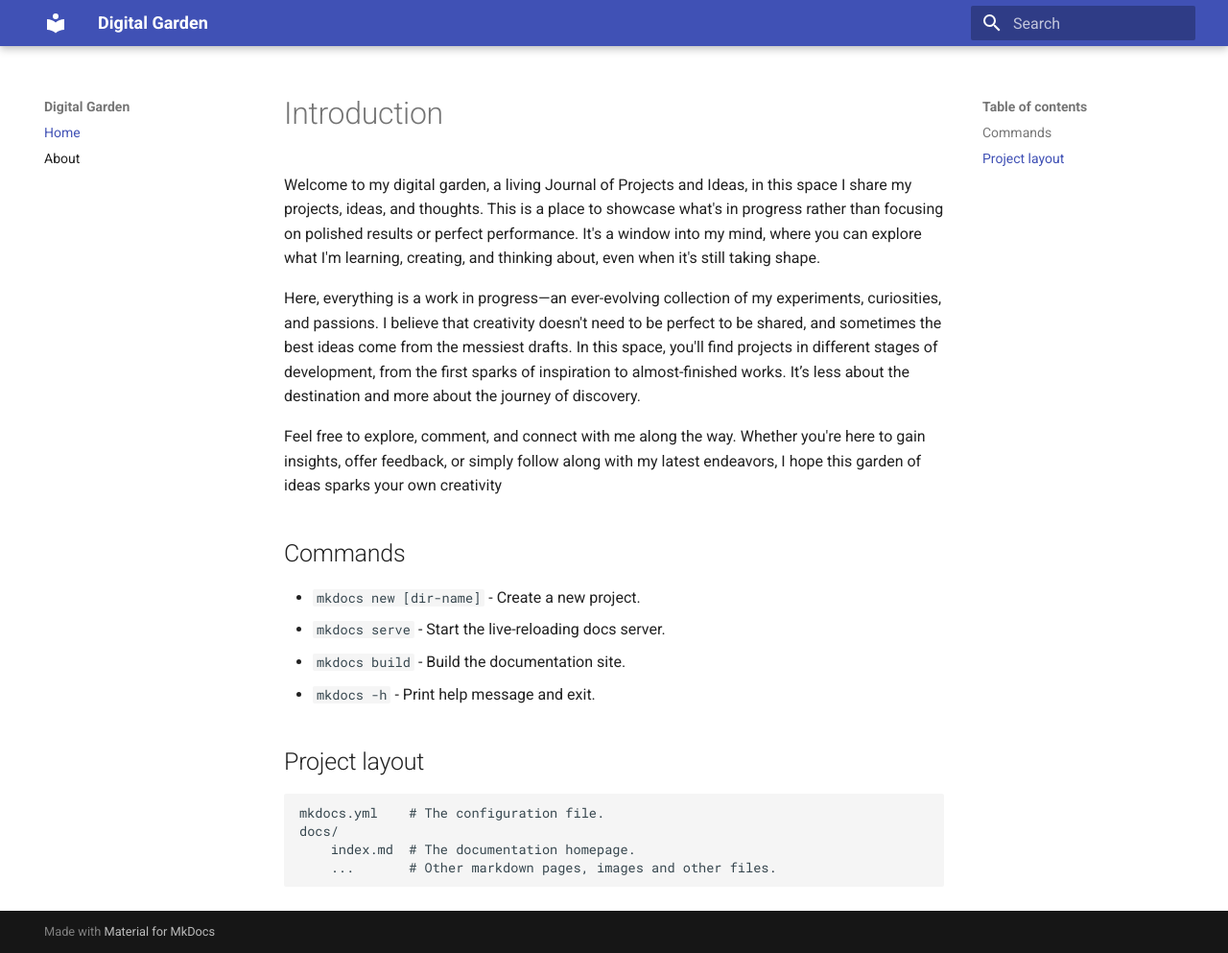
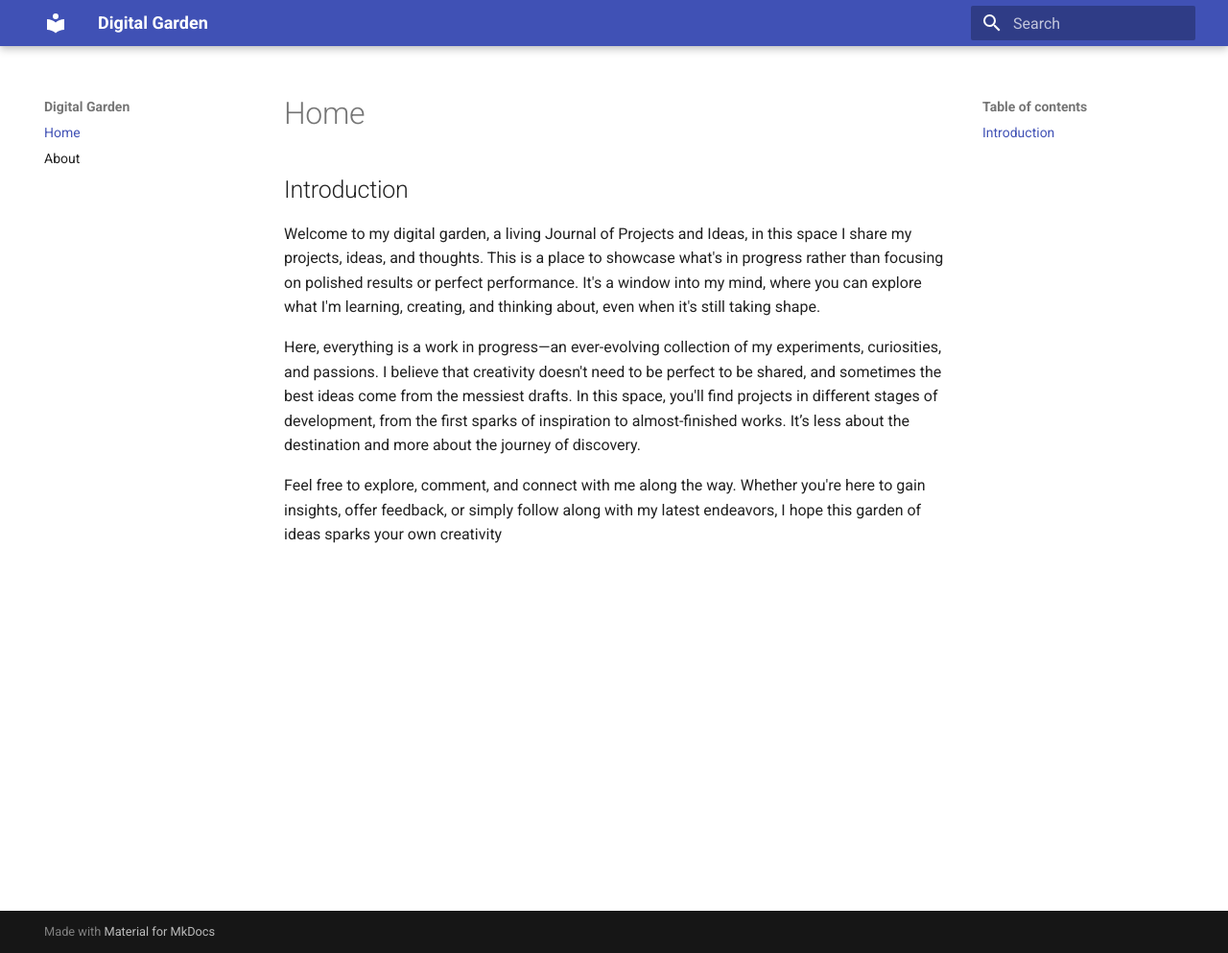
Before and after one commit to jtandavala/digital-garden, an MkDocs documentation site: the page built from docs/index.md, in a window 1280 px wide and 993 px high. Shown: the whole window at 96% size. Built offline with MkDocs 1.6.1 and Material for MkDocs 9.7.7, drawn with Linux system fonts in a browser that asks for light colours.

```diff
--- a/docs/index.md
+++ b/docs/index.md
@@ -1,21 +1,7 @@
-# Introduction
+## Introduction
 
 Welcome to my digital garden, a living Journal of Projects and Ideas, in this space I share my projects, ideas, and thoughts. This is a place to showcase what's in progress rather than focusing on polished results or perfect performance. It's a window into my mind, where you can explore what I'm learning, creating, and thinking about, even when it's still taking shape.
 
 Here, everything is a work in progress—an ever-evolving collection of my experiments, curiosities, and passions. I believe that creativity doesn't need to be perfect to be shared, and sometimes the best ideas come from the messiest drafts. In this space, you'll find projects in different stages of development, from the first sparks of inspiration to almost-finished works. It’s less about the destination and more about the journey of discovery.
 
 Feel free to explore, comment, and connect with me along the way. Whether you're here to gain insights, offer feedback, or simply follow along with my latest endeavors, I hope this garden of ideas sparks your own creativity
-
-## Commands
-
-* `mkdocs new [dir-name]` - Create a new project.
-* `mkdocs serve` - Start the live-reloading docs server.
-* `mkdocs build` - Build the documentation site.
-* `mkdocs -h` - Print help message and exit.
-
-## Project layout
-
-    mkdocs.yml    # The configuration file.
-    docs/
-        index.md  # The documentation homepage.
-        ...       # Other markdown pages, images and other files.
```
Also changed, not shown: docs/about.md (+5 -0 lines), site/about/index.html, site/index.html, site/search/search_index.json.
